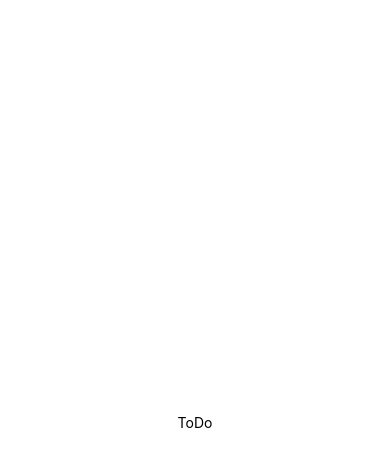
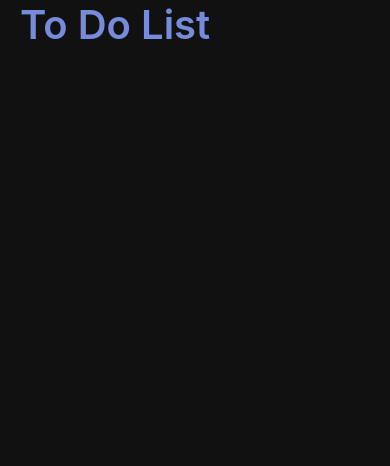
Before and after one commit to ArtemisDicoTiar/rn_todo, a React Native app: screen / in a window 390 px wide. Shown: the top 466 px of the page. Built offline with nearby package versions, Linux system fonts and the light colour scheme.

Commit message:
title, statusbar added referring theme provider

```diff
--- a/src/App.js
+++ b/src/App.js
@@ -1,23 +1,33 @@
-import { StatusBar } from 'expo-status-bar';
 import React from 'react';
-import { StyleSheet, Text, View } from 'react-native';
+import { StyleSheet, Text, View, SafeAreaView, StatusBar } from 'react-native';
 import styled, {ThemeProvider} from "styled-components/native";
 import {theme} from "./theme";
 
-const Container = styled.View`
+const Container = styled.SafeAreaView`
   flex: 1;
-  background-color: #fff;
+  background-color: ${({theme}) => theme.background};
   align-items: center;
-  justify-content: center;
+  justify-content: flex-start;
 `
 
+const Title = styled.Text`
+  font-size: 40px;
+  font-weight: 600;
+  color: ${({theme}) => theme.main};
+  width: 100%;
+  align-items: flex-end;
+  padding: 0 20px;
+`
 
 export default function App() {
     return (
         <ThemeProvider theme={theme}>
             <Container>
-                <Text>ToDo</Text>
-                <StatusBar style="auto" />
+                <Title>To Do List</Title>
+                <StatusBar
+                    barStyle="light-content"
+                    backgroundColor={theme.background}
+                />
             </Container>
         </ThemeProvider>
     );
```
Also changed, not shown: src/components/input.js (added).
